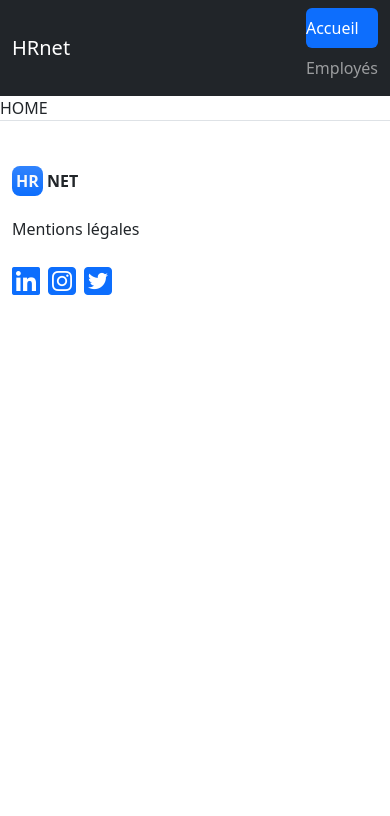
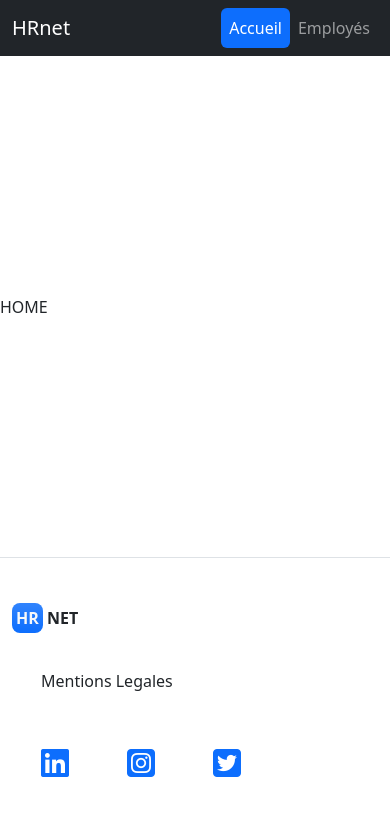
Before and after one commit to polzocr/P-14, a React (Create React App) app: page / in a window 390 px wide. Shown: the top 816 px of the page. Built offline with nearby package versions, Linux system fonts and the light colour scheme.

Commit message:
header responsive

```diff
--- a/src/App.js
+++ b/src/App.js
@@ -6,7 +6,7 @@ import Navbar from 'react-bootstrap/Navbar';
 import Nav from 'react-bootstrap/Nav';
 import Form from 'react-bootstrap/Form';
 
-import 'bootstrap/dist/css/bootstrap.min.css';
+// import 'bootstrap/dist/css/bootstrap.min.css';
 
 function App() {
   return (
--- a/src/components/Footer/index.jsx
+++ b/src/components/Footer/index.jsx
@@ -1,20 +1,50 @@
+import Button from 'react-bootstrap/Button'
+import Container from 'react-bootstrap/Container';
+import Row from 'react-bootstrap/Row';
+import Col from 'react-bootstrap/Col';
+import Navbar from 'react-bootstrap/Navbar';
+import Nav from 'react-bootstrap/Nav';
+import Form from 'react-bootstrap/Form';
+import ListGroup from 'react-bootstrap/ListGroup';
+
+
 export default function Footer() {
     return (
         <footer className="border-top ">
-            <div className="container py-5">
-                <div className="row gy-4 align-items-center">
-                    <div className="col-12 col-md-4">
-                        <a className="navbar-brand text-dark text-uppercase fw-bold" href="#">
+            <Container className='py-5'>
+                <Row className='gy-4 align-items-center'>
+                    <Col className="col-12 col-md-4">
+                        <Navbar.Brand href="#root" className='text-dark text-uppercase fw-bold'>
                             <span className="bg-primary bg-gradient p-1 rounded-3 text-light">HR</span> net
-                        </a>
-                    </div>
-                    <div className="col-12 col-md-4 text-md-center">
-                        <ul className="list-unstyled mb-0">
-                            <li>
-                                <a href="#" className="text-decoration-none text-dark">Mentions légales</a>
-                            </li>
-                        </ul>
-                    </div>
+                        </Navbar.Brand>
+                    </Col>
+                    <Col col-12 col-md-4 text-md-center>
+                        <ListGroup variant="flush" as="ul" className='list-unstyled mb-0' >
+                            <ListGroup.Item as='li'>
+                                <Button variant="link" href='#' className='text-decoration-none text-dark'>Mentions Legales</Button>
+                            </ListGroup.Item>
+                        </ListGroup>
+                    </Col>
+                    <Col className="col-12 col-md-4 text-md-end">
+                        <ListGroup horizontal as="ul" className='d-flex' >
+                            <ListGroup.Item as='li' className='border-0'>
+                                <Button variant="link" href='#' className='text-decoration-none' title='LinkdIn'><i className="fab fa-linkedin fa-2x"></i></Button>
+                            </ListGroup.Item>
+                            <ListGroup.Item as='li' className='border-0'>
+                                <Button variant="link" href='#' className='text-decoration-none' title='Instagram'><i className="fab fa-instagram-square fa-2x"></i></Button>
+                            </ListGroup.Item>
+                            <ListGroup.Item as='li' className='border-0'>
+                                <Button variant="link" href='#' className='text-decoration-none' title='Twitter'><i className="fab fa-twitter-square fa-2x"></i></Button>
+                            </ListGroup.Item>
+                        </ListGroup>
+                    </Col>
+                </Row>
+
+
+
+                {/* <div className="row gy-4 align-items-center">
+
+
                     <div className="col-12 col-md-4 text-md-end">
                         <ul className="list-inline mb-0">
                             <li className="list-inline-item">
@@ -34,8 +64,8 @@ export default function Footer() {
                             </li>
                         </ul>
                     </div>
-                </div>
-            </div>
+                </div> */}
+            </Container>
         </footer>
     )
 }
--- a/src/components/Header/index.jsx
+++ b/src/components/Header/index.jsx
@@ -2,15 +2,15 @@ import Container from 'react-bootstrap/Container';
 import Navbar from 'react-bootstrap/Navbar';
 import Nav from 'react-bootstrap/Nav';
 import { NavLink } from 'react-router-dom';
-import 'bootstrap/dist/css/bootstrap.min.css';
+
 
 export default function Header(){
     return (
         <header>
-            <Navbar expand="lg" variant="dark" bg="dark">
+            <Navbar expanded="true" variant="dark" bg="dark">
                 <Container>
                     <Navbar.Brand >HRnet</Navbar.Brand>
-                    <Nav className="mr-auto" variant="pills" defaultActiveKey="/">
+                    <Nav variant="pills" defaultActiveKey="/">
                         <Nav.Item>
                             <NavLink to='/' className='nav-link'>Accueil</NavLink>
                         </Nav.Item>
--- a/src/index.css
+++ b/src/index.css
@@ -11,3 +11,10 @@ code {
   font-family: source-code-pro, Menlo, Monaco, Consolas, 'Courier New',
     monospace;
 }
+
+#root{
+  min-height: 100vh;
+  display: flex;
+  flex-direction: column;
+  justify-content: space-between;
+}
--- a/src/index.js
+++ b/src/index.js
@@ -3,6 +3,7 @@ import ReactDOM from 'react-dom/client';
 import './index.css';
 import App from './App';
 import Router from './router';
+import 'bootstrap/dist/css/bootstrap.min.css';
 
 const root = ReactDOM.createRoot(document.getElementById('root'));
 root.render(
```
